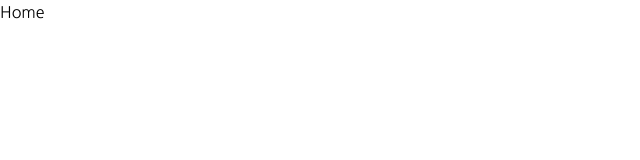
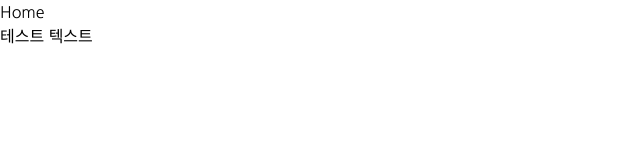
Before and after one commit to minkyeongJ/open_market, a Next.js app: page / in a window 1280 px wide. Shown: the top 160 px of the page, without its empty margins (0-640 px from the left). Built offline with nearby package versions, Linux system fonts and the light colour scheme.

Commit message:
🎨 set up htnk document ans import webfont

```diff
--- a/src/app/globals.css
+++ b/src/app/globals.css
@@ -17,11 +17,12 @@
 }
 
 body {
-  color: rgb(var(--foreground-rgb));
+  /* font-family: var(--font-nanum-gothic); */
+  /* color: rgb(var(--foreground-rgb));
   background: linear-gradient(
       to bottom,
       transparent,
       rgb(var(--background-end-rgb))
     )
-    rgb(var(--background-start-rgb));
+    rgb(var(--background-start-rgb)); */
 }
--- a/src/app/page.tsx
+++ b/src/app/page.tsx
@@ -2,6 +2,7 @@ export default function Home() {
   return (
     <>
       <h1>Home</h1>
+      <p>테스트 텍스트</p>
     </>
-  );
+  )
 }
--- a/src/app/style.css
+++ b/src/app/style.css
@@ -1,2 +1,9 @@
+html,
+body {
+  font-family: var(--font-nanum-gothic);
+}
+
 p {
-  color: blue; }
+  display: block;
+  color: blue;
+}
--- /dev/null
+++ b/src/app/test/page.tsx
@@ -0,0 +1,7 @@
+export default function Test() {
+  return (
+    <div>
+      <div>sdfsdf</div>
+    </div>
+  )
+}
--- a/src/styles/main.scss
+++ b/src/styles/main.scss
@@ -1,3 +1,8 @@
+* {
+  font-family: var(--font-nanum-gothic);
+}
+
 p {
+  display: block;
   color: blue;
 }
```
